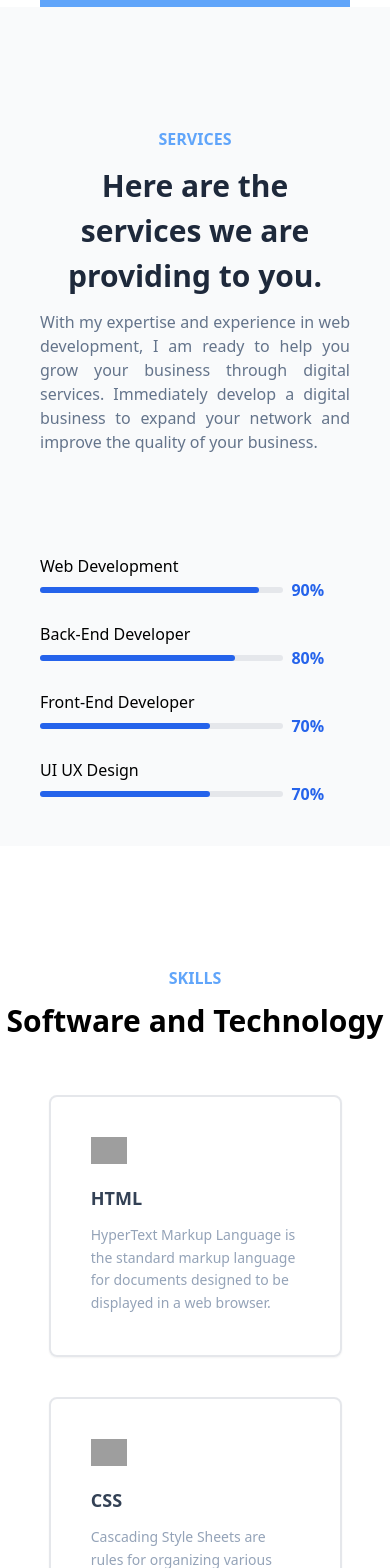
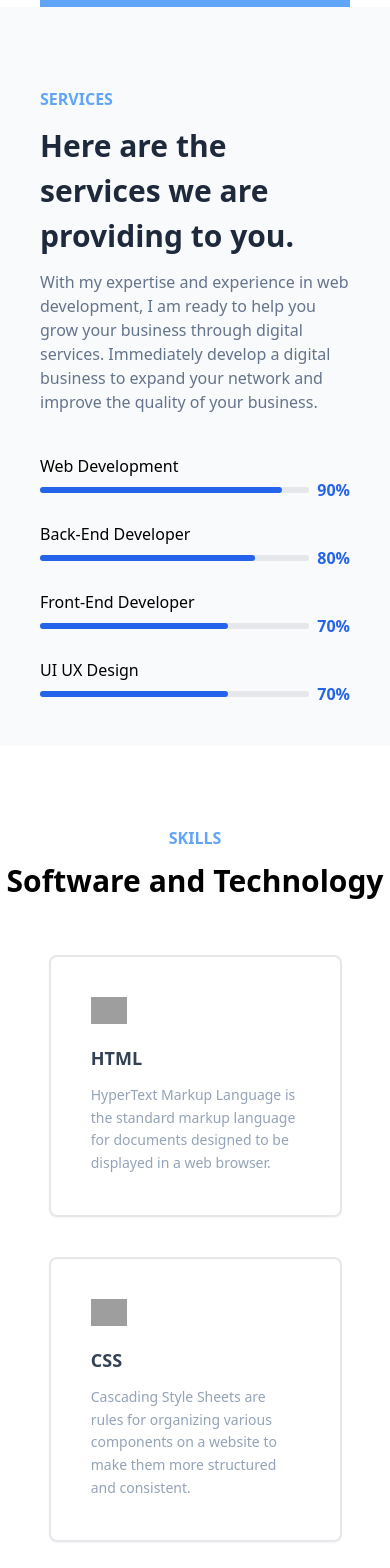
Before and after one commit to ngkwisnu/Portfolio, a React (Vite) app: page / in a window 390 px wide. Shown: the part 1420-2988 px from the top of the page. Built offline with nearby package versions, Linux system fonts and the light colour scheme; grey boxes are pictures that could not be loaded; a web font is replaced by a local one.

Commit message:
Responsive View

```diff
--- a/src/component/MobileView.jsx
+++ b/src/component/MobileView.jsx
@@ -42,7 +42,7 @@ const MobileView = () => {
                         <img src="img/img/bg3.png" className='w-3/5' alt="" />
                     </div>
                     <div className="mx-10 w-full flex-wrap text-slate-800">
-                        <p className="font-bold text-blue-400 pb-3 text-center" data-aos="fade-left">ABOUT ME</p>
+                        <p className="font-bold text-blue-400 pb-3 text-center" data-aos="fade-left pt-3">ABOUT ME</p>
                         <h1 className="text-3xl font-semibold pb-3 leading-normal text-center" data-aos="fade-left">Software Engineer Student at Bali State Polytechnic</h1>
                         <p className="font-medium text-slate-500 leading-normal pb-10 text-justify" data-aos="fade-left">An active student enrolled in the D4 Software Engineering program at Bali State Polytechnic, currently in the sixth semester of the className of 2021. Possesses a diverse range of expertise in web development, including UX/UI design using Figma, front-end development (HTML, CSS, and JavaScript), as well as back-end development utilizing PHP, JavaScript, and frameworks like CodeIgniter and Laravel, Node.js, Express.js, and MySQL for database design. Additionally, proficient in soft skills such as Data Analysis, Research, and Project Management. Demonstrates a keen interest and talent in software design and development, particularly in the realm of website development.</p>
                         <div className="flex w-full" data-aos="fade-left">
@@ -53,15 +53,15 @@ const MobileView = () => {
                     </div>
                 </div>
                 <div className="w-full px-10 py-10 bg-gray-50 flex flex-col justify-center items-center" id='service'>
-                    <div className="w-full py-20">
+                    <div className="w-full py-10">
                         <div className="w-full text-slate-800" data-aos="fade-right">
-                            <p className="font-bold text-blue-400 pb-3 text-center">SERVICES</p>
-                            <h1 className="text-3xl font-semibold pb-3 leading-normal text-center">Here are the services we are providing to you.</h1>
-                            <p className="font-medium text-slate-500 leading-normal pb-5 text-justify">With my expertise and experience in web development, I am ready to help you grow your business through digital services. Immediately develop a digital business to expand your network and improve the quality of your business.</p>
+                            <p className="font-bold text-blue-400 pb-3">SERVICES</p>
+                            <h1 className="text-3xl font-semibold pb-3 leading-normal">Here are the services we are providing to you.</h1>
+                            <p className="font-medium text-slate-500 leading-normal">With my expertise and experience in web development, I am ready to help you grow your business through digital services. Immediately develop a digital business to expand your network and improve the quality of your business.</p>
                         </div>
                     </div>
                     <div className="w-full">
-                        <div className="w-11/12" data-aos='fade-right'>
+                        <div className="w-full" data-aos='fade-right'>
                             <div className="text-base font-medium">Web Development</div>
                             <div className='flex mb-5'>
                                 <div className="w-full bg-gray-200 rounded-full h-1.5 dark:bg-gray-700 flex my-auto">
@@ -93,7 +93,7 @@ const MobileView = () => {
                         </div>
                     </div>
                 </div>
-                <div className='w-full py-20' id='skills'>
+                <div className='w-full py-10' id='skills'>
                     <div className='w-full pt-10'>
                         <p className="font-bold text-blue-400 pb-2 text-center" data-aos="fade-up">SKILLS</p>
                         <h1 className="text-3xl font-semibold pb-3 leading-normal text-center" data-aos="fade-up">Software and Technology</h1>
@@ -179,9 +179,9 @@ const MobileView = () => {
                 </div>
 
                 <div className='w-full pt-14' id='portfolio'>
-                    <div className='w-full pt-16'>
+                    <div className='w-full pt-16 flex flex-col justify-center items-center'>
                         <p className="font-bold text-blue-400 pb-2 text-center" data-aos="fade-down">PORTFOLIO</p>
-                        <h1 className="text-3xl font-semibold pb-3 leading-normal text-center" data-aos="fade-down">Some Of My Recent Works</h1>
+                        <h1 className="text-3xl font-semibold pb-3 leading-normal text-center w-4/5" data-aos="fade-down">Some Of My Recent Works</h1>
                     </div>
                     <div className='flex justify-center'>
                         <div className='w-3/4 my-10 flex-wrap flex gap-10'>
@@ -190,7 +190,7 @@ const MobileView = () => {
                                     <img className='rounded shadow-sm hover:bg-transparent' src="img/img/Screenshot 2023-09-22 205814.png" alt="" />
                                     <div className='hover:opacity-95 ease-in-out delay-100 animated hover:rounded-md transition duration-300 absolute inset-0 bg-blue-500 opacity-0 flex flex-col justify-center gap-5 items-center p-5'>
                                         <h5 className='font-bold text-white text-lg'>SIMAPEKA</h5>
-                                        <p className='text-white text-center'>SIMAPEKA is a Internship Management System developed using HTML, CSS, Codeigniter 3, MySQL, and JavaScript technologies.</p>
+                                        <p className='text-white text-sm text-center'>SIMAPEKA is a Internship Management System developed using HTML, CSS, Codeigniter 3, MySQL, and JavaScript technologies.</p>
                                     </div>
                                 </div>
                             </div>
@@ -199,7 +199,7 @@ const MobileView = () => {
                                     <img className='rounded shadow-sm hover:bg-transparent' src="img/img/sirenmodata.png" alt="" />
                                     <div className='hover:opacity-95 ease-in-out delay-100 animated hover:rounded-md transition duration-300 absolute inset-0 bg-blue-500 opacity-0 flex flex-col justify-center gap-5 items-center p-5'>
                                         <h5 className='font-bold text-white text-lg'>SIRENMO</h5>
-                                        <p className='text-white text-center'>SIRENMO is a Rental Information System developed using HTML, CSS, Laravel, MySQL, and JavaScript technologies.</p>
+                                        <p className='text-white text-sm text-center'>SIRENMO is a Rental Information System developed using HTML, CSS, Laravel, MySQL, and JavaScript technologies.</p>
                                     </div>
                                 </div>
                             </div>
@@ -208,7 +208,7 @@ const MobileView = () => {
                                     <img className='rounded shadow-sm hover:bg-transparent' src="img/img/kasir2.png" alt="" />
                                     <div className='hover:opacity-95 ease-in-out delay-100 animated hover:rounded-md transition duration-300 absolute inset-0 bg-blue-500 opacity-0 flex flex-col justify-center gap-5 items-center p-5'>
                                         <h5 className='font-bold text-white text-lg'>Healshop</h5>
-                                        <p className='text-white text-center'>Healshop is a Point of Sale System developed using HTML, CSS, PHP, and MySQL technologies.</p>
+                                        <p className='text-white text-sm text-center'>Healshop is a Point of Sale System developed using HTML, CSS, PHP, and MySQL technologies.</p>
                                     </div>
                                 </div>
                             </div>
@@ -217,7 +217,7 @@ const MobileView = () => {
                                     <img className='rounded shadow-sm hover:bg-transparent' src="img/img/revou.png" alt="" />
                                     <div className='hover:opacity-95 ease-in-out delay-100 animated hover:rounded-md transition duration-300 absolute inset-0 bg-blue-500 opacity-0 flex flex-col justify-center gap-5 items-center p-5'>
                                         <h5 className='font-bold text-white text-lg'>E-Groceries Shop</h5>
-                                        <p className='text-white text-center'>The landing page for food sales developed using HTML, CSS, and JavaScript technologies.</p>
+                                        <p className='text-white text-sm text-center'>The landing page for food sales developed using HTML, CSS, and JavaScript technologies.</p>
                                     </div>
                                 </div>
                             </div>
@@ -226,7 +226,7 @@ const MobileView = () => {
                                     <img className='rounded shadow-sm hover:bg-transparent' src="img/img/portal.png" alt="" />
                                     <div className='hover:opacity-95 ease-in-out delay-100 animated hover:rounded-md transition duration-300 absolute inset-0 bg-blue-500 opacity-0 flex flex-col justify-center gap-5 items-center p-5'>
                                         <h5 className='font-bold text-white text-lg'>Portal Nuansa</h5>
-                                        <p className='text-white text-center'>Portal Nuansa is a tourism information system design developed using Figma, HTML, and CSS technologies.</p>
+                                        <p className='text-white text-sm text-center'>Portal Nuansa is a tourism information system design developed using Figma, HTML, and CSS technologies.</p>
                                     </div>
                                 </div>
                             </div>
```
